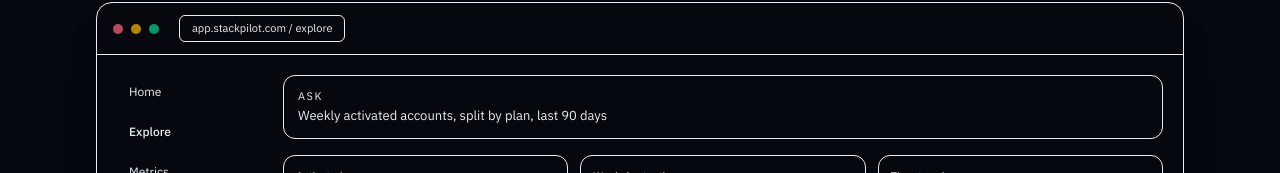
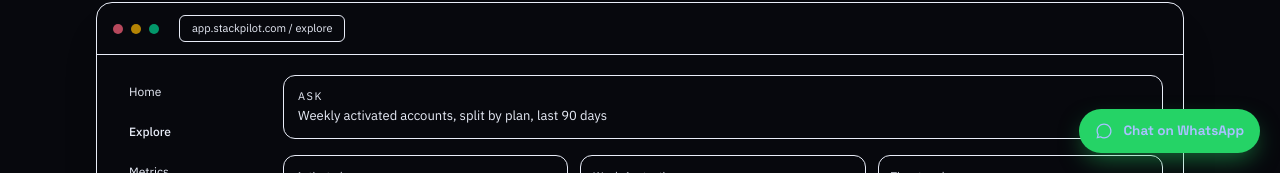
Before and after one commit to niks-nikhil-anand/Tripti-SAAS-Sale-webiste, a Next.js app: page / in a window 1280 px wide. Shown: the part 627-800 px from the top of the page. Built offline with nearby package versions, Linux system fonts and the light colour scheme; no server answers.

Commit message:
feat: add Next.js portfolio components, layouts, and design system files

```diff
--- /dev/null
+++ b/components/layout/FloatingWhatsApp.tsx
@@ -0,0 +1,28 @@
+import { siteConfig } from "@/lib/site";
+
+export function FloatingWhatsApp() {
+  const waUrl = `https://wa.me/${siteConfig.whatsappNumber}?text=${encodeURIComponent(
+    "Hi, I found your website and would like to discuss a development project."
+  )}`;
+
+  return (
+    <a
+      href={waUrl}
+      target="_blank"
+      rel="noopener noreferrer"
+      aria-label="Message Tripti Shakya on WhatsApp"
+      className="fixed bottom-5 right-5 z-50 flex items-center gap-2.5 px-4 py-3 rounded-full bg-[#25d366] text-black font-['Space_Grotesk'] font-bold text-[13.5px] shadow-[0_10px_25px_-5px_rgba(37,211,102,0.5)] hover:scale-105 hover:bg-[#22c35e] transition-all duration-200"
+    >
+      <svg
+        width="18"
+        height="18"
+        viewBox="0 0 24 24"
+        fill="currentColor"
+        className="w-4.5 h-4.5"
+      >
+        <path d="M12.031 2c-5.517 0-9.997 4.48-9.997 9.998 0 1.763.459 3.483 1.332 5.006L2 22l5.126-1.341c1.472.802 3.136 1.224 4.905 1.224 5.52 0 10.001-4.48 10.001-9.998 0-5.518-4.481-9.985-10.001-9.985zm0 18.258c-1.503 0-2.977-.404-4.264-1.168l-.306-.182-3.076.806.82-2.997-.2-.317a8.219 8.219 0 01-1.261-4.398c0-4.551 3.703-8.254 8.287-8.254 4.582 0 8.285 3.703 8.285 8.254 0 4.553-3.703 8.256-8.285 8.256z" />
+      </svg>
+      <span>Chat on WhatsApp</span>
+    </a>
+  );
+}
```
